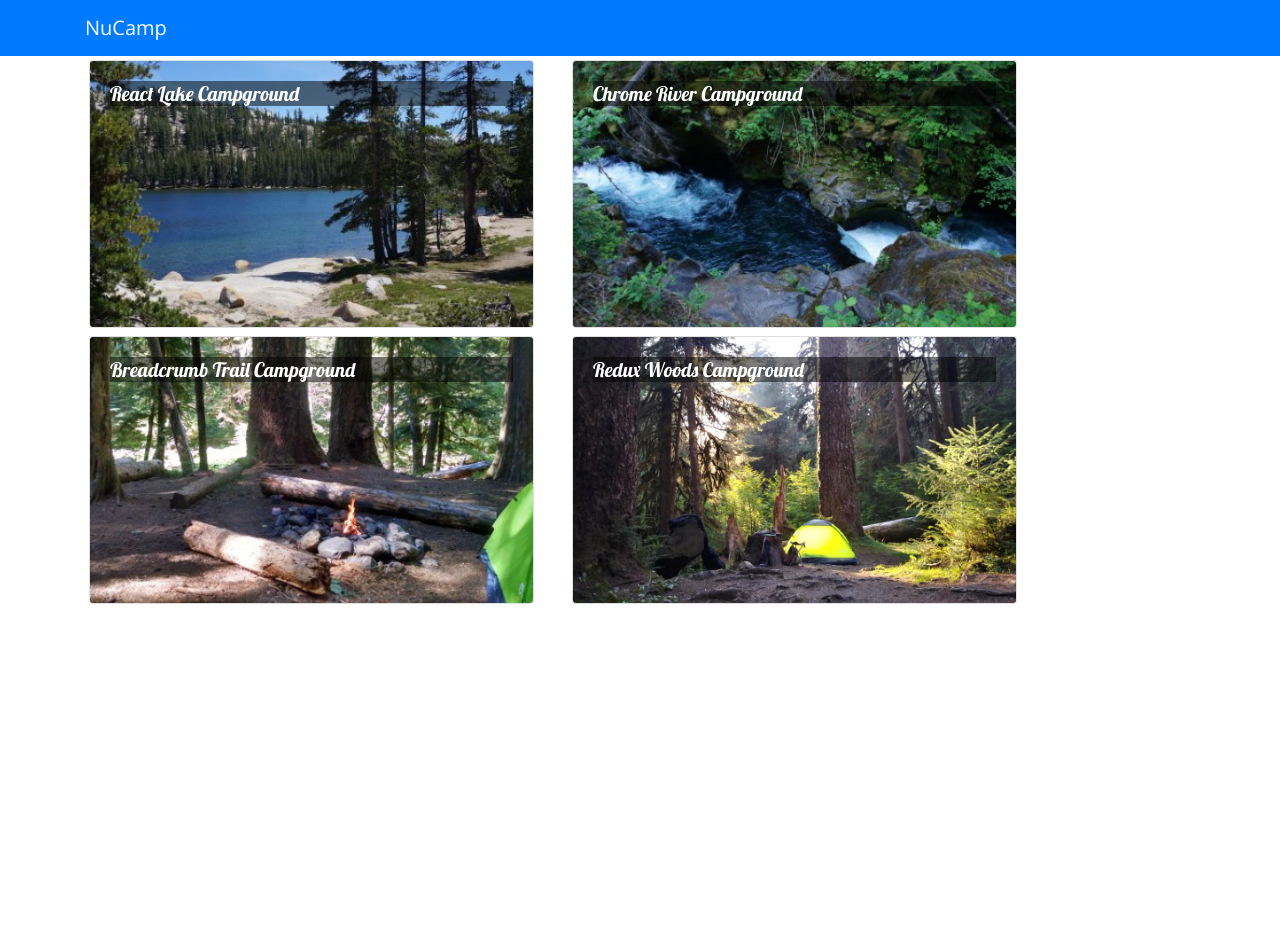
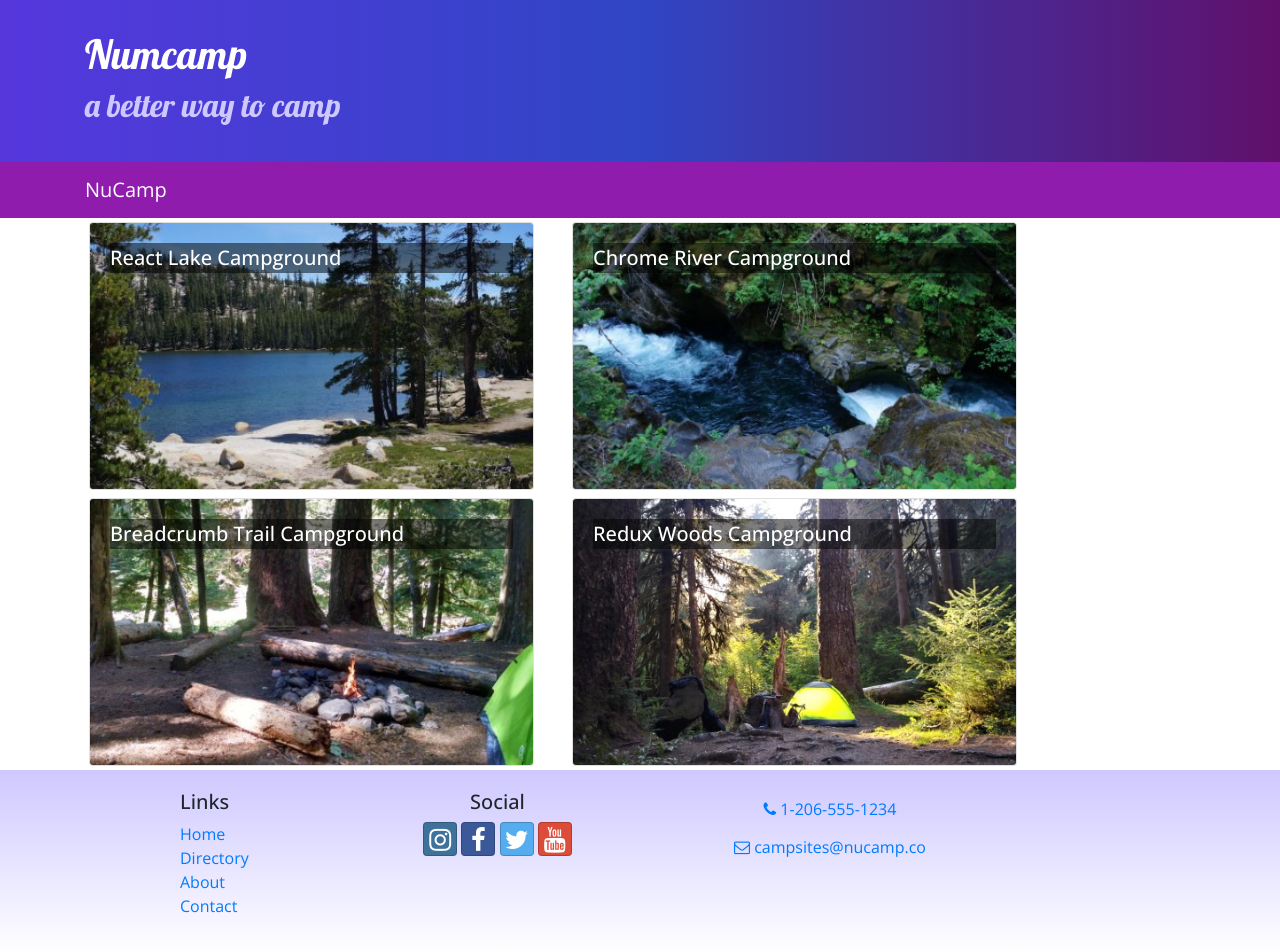
Before and after one commit to mikerchen/react-nucampsite, a React (Create React App) app: page / in a window 1280 px wide. Before the commit the page ends 800 px from the top, so only its background shows below. Built offline with nearby package versions, Linux system fonts and the light colour scheme.

Commit message:
10.14 lesson

```diff
--- a/package.json
+++ b/package.json
@@ -7,6 +7,8 @@
     "@testing-library/react": "^11.1.0",
     "@testing-library/user-event": "^12.1.10",
     "bootstrap": "4.5.2",
+    "bootstrap-social": "5.1.1",
+    "font-awesome": "4.7.0",
     "react": "^17.0.2",
     "react-dom": "^17.0.2",
     "react-popper": "1.3.6",
--- a/src/App.css
+++ b/src/App.css
@@ -2,11 +2,46 @@
   font-family: "Open Sans", sans-serif;
 }
 
+h1, h2, h3, .card-body>.card-title {
+  font-family: "Lobster", cursive;
+}
+
 .card-title {
-  font: 500 1.25rem "Lobster", cursive;
+  font-weight: 500;
+  font-size: 1.25rem;
+}
+
+h2 {
+  color: #3046C5
 }
 
 .card-img-overlay .card-title {
   color: white;
   background-color: rgba(0,0,0,0.5);
 }
+
+.row-content {
+  padding: 50px 0;
+  border-bottom: 1px ridge;
+  min-height: 200px;
+}
+
+.site-footer {
+  background-image: linear-gradient(#CEC8FF, white);
+  padding: 20px 0;
+}
+
+.jumbotron {
+  margin: 0;
+  padding: 30px;
+  background-image: linear-gradient(to right, #5637DD, #3046C5, #60106B);
+  color: white;
+}
+
+.jumbotron h2 {
+  color: #CEC8FF;
+}
+
+.navbar-dark {
+  background-color: #901CAD;
+}
--- a/src/components/CampsiteInfoComponent.js
+++ b/src/components/CampsiteInfoComponent.js
@@ -1,11 +1,7 @@
-import React, { Component } from 'react';
+import React from 'react';
 import { Card, CardImg, CardImgOverlay, CardText, CardBody, CardTitle } from 'reactstrap';
 
-class CampsiteInfo extends Component {
-    constructor(props) {
-        super(props);
-    }
-    renderCampsite(campsite) {
+function RenderCampsite({campsite}) {
         return(
             <div className="col-md-5 m-1">
                 <Card>
@@ -18,7 +14,8 @@
             </div>
         )
     }
-    renderComments(comments){
+
+function RenderComments({comments}){
         if(comments) {
             return(
                 <div className="col-md-5 m-1">
@@ -38,23 +35,22 @@
         }
         else {
             return <div/>;
-        }
     }
-    render() {
-        const campsite = this.props.campsites;
-        if(campsite) {
+}
+
+function CampsiteInfo(props) {
+        if(props.campsite) {
             return(
                 <div className="container">
                     <div className="row">
-                        {this.renderCampsite(campsite)}
-                        {this.renderComments(campsite.comments)}
+                        <RenderCampsite campsite={props.campsite} />
+                        <RenderComments comments={props.campsite.comments} />
                     </div>
                 </div>
                 )
             }
         else {
             return <div/>;
-        }
     }
 }
 
--- a/src/components/DirectoryComponent.js
+++ b/src/components/DirectoryComponent.js
@@ -1,18 +1,23 @@
-import React, { Component } from 'react';
+import React from 'react';
 import { Card, CardImg, CardImgOverlay, CardTitle } from 'reactstrap';
 
+function RenderDirectoryItem({campsite, onClick}) {
+    return(
+        <Card onClick={()=> onClick(campsite.id)}>
+            <CardImg width="100%" src={campsite.image} alt={campsite.name} />
+            <CardImgOverlay>
+                <CardTitle>{campsite.name}</CardTitle>
+            </CardImgOverlay>
+        </Card>
+    );
+}
 
-class Directory extends Component {
-    render() {
-        const directory = this.props.campsites.map(campsite => {
+function Directory(props) {
+
+        const directory = props.campsites.map(campsite => {
             return (
                 <div key={campsite.id} className="col-md-5 m-1">
-                    <Card onClick={()=> this.props.onClick(campsite.id)}>
-                        <CardImg width="100%" src={campsite.image} alt={campsite.name} />
-                        <CardImgOverlay>
-                            <CardTitle>{campsite.name}</CardTitle>
-                        </CardImgOverlay>
-                    </Card>
+                    <RenderDirectoryItem campsite={campsite} onClick={props.onClick} />
                 </div>
             )
         })
@@ -21,12 +26,9 @@
                 <div className="row">
                     {directory}
                 </div>
-                <div>
-
-                </div>
             </div>
         );
-    }
+
 }
 
 export default Directory;
--- /dev/null
+++ b/src/components/FooterComponent.js
@@ -0,0 +1,34 @@
+import React from 'react';
+
+function Footer(props) {
+    return(
+        <footer className="site-footer">
+            <div className="container">
+                <div className="row">
+                    <div className="col-4 col-sm-2 offset-1">
+                        <h5>Links</h5>
+                        <ul className="list-unstyled">
+                            <li><a href="#">Home</a></li>
+                            <li><a href="#">Directory</a></li>
+                            <li><a href="#">About</a></li>
+                            <li><a href="#">Contact</a></li>
+                        </ul>
+                    </div>
+                    <div className="col-6 col-sm-3 text-center">
+                        <h5>Social</h5>
+                        <a className="btn btn-social-icon btn-instagram" href="http://instagram.com/"><i className="fa fa-instagram" /></a>{' '}
+                        <a className="btn btn-social-icon btn-facebook" href="http://www.facebook.com/"><i className="fa fa-facebook" /></a>{' '}
+                        <a className="btn btn-social-icon btn-twitter" href="http://twitter.com/"><i className="fa fa-twitter" /></a>{' '}
+                        <a className="btn btn-social-icon btn-google" href="http://youtube.com/"><i className="fa fa-youtube" /></a>
+                    </div>
+                    <div className="col-sm-4 text-center">
+                        <a role="button" className="btn btn-link" href="tel:+12065551234"><i className="fa fa-phone" /> 1-206-555-1234</a><br />
+                        <a role="button" className="btn btn-link" href="mailto:notreal@notreal.co"><i className="fa fa-envelope-o" /> campsites@nucamp.co</a>
+                    </div>
+                </div>
+            </div>
+        </footer>
+    );
+}
+
+export default Footer
--- /dev/null
+++ b/src/components/HeaderComponent.js
@@ -0,0 +1,28 @@
+import React, { Component } from 'react';
+import { Navbar, NavbarBrand, Jumbotron } from 'reactstrap';
+
+class Header extends Component {
+    render() {
+        return(
+            <React.Fragment>
+                <Jumbotron fluid>
+                    <div className="container">
+                        <div className="row">
+                            <div className="col">
+                                <h1>Numcamp</h1>
+                                <h2>a better way to camp</h2>
+                            </div>
+                        </div>
+                    </div>
+                </Jumbotron>
+                <Navbar dark sticky="top">
+                    <div className="container">
+                        <NavbarBrand href="/">NuCamp</NavbarBrand>
+                    </div>
+                </Navbar>
+            </React.Fragment>
+        );
+    }
+}
+
+export default Header;
--- a/src/components/MainComponent.js
+++ b/src/components/MainComponent.js
@@ -1,7 +1,8 @@
 import React, { Component } from 'react';
-import { Navbar, NavbarBrand } from 'reactstrap';
 import Directory from './DirectoryComponent';
 import { CAMPSITES } from '../shared/campsites';
+import Header from "./HeaderComponent";
+import Footer from "./FooterComponent"
 import CampsiteInfo from './CampsiteInfoComponent';
 
 class Main extends Component {
@@ -21,13 +22,10 @@
     render() {
         return (
             <div>
-                <Navbar dark color="primary">
-                <div className="container">
-                    <NavbarBrand href="/">NuCamp</NavbarBrand>
-                </div>
-                </Navbar>
+                <Header />
                 <Directory campsites={this.state.campsites} onClick={campsiteId => this.onCampsiteSelect(campsiteId)}/>
-                <CampsiteInfo campsites={this.state.campsites.filter(campsite => campsite.id === this.state.selectedCampsite)[0]}/>
+                <CampsiteInfo campsite={this.state.campsites.filter(campsite => campsite.id === this.state.selectedCampsite)[0]}/>
+                <Footer />
             </div>
         );
     }
--- a/src/index.js
+++ b/src/index.js
@@ -5,7 +5,10 @@
 import 'bootstrap/dist/css/bootstrap.min.css';
 import 'typeface-lobster';
 import 'typeface-open-sans';
+import 'font-awesome/css/font-awesome.css';
+import 'bootstrap-social/bootstrap-social.css';
 import App from './App';
+
 
 ReactDOM.render(
   <React.StrictMode>
```
Also changed, not shown: 1 other file (tests, documents, lock files or other folders).
